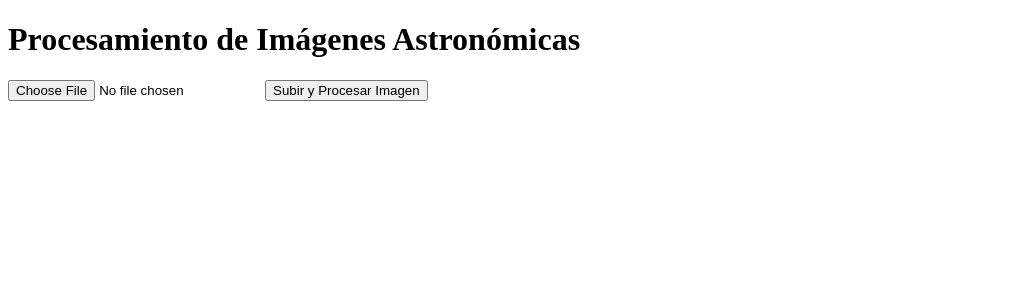
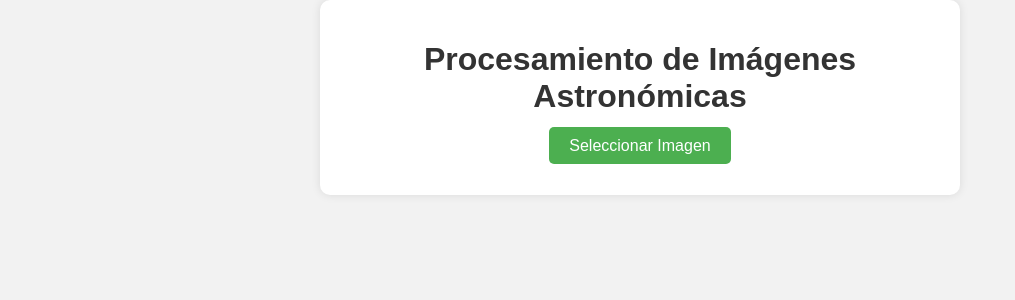
Before and after one commit to Yueqwerty/astro-image-processing, a Flask app: page / in a window 1280 px wide. Shown: the top 300 px of the page, without its empty margins (0-1015 px from the left). Run offline with Flask 3, Linux system fonts and the light colour scheme.

Commit message:
Update index.html

```diff
--- a/templates/index.html
+++ b/templates/index.html
@@ -4,12 +4,80 @@
     <meta charset="UTF-8">
     <meta name="viewport" content="width=device-width, initial-scale=1.0">
     <title>Procesamiento de Imágenes Astronómicas</title>
+    <style>
+        body {
+            font-family: Arial, sans-serif;
+            margin: 0;
+            padding: 0;
+            background-color: #f2f2f2;
+        }
+        .container {
+            max-width: 600px;
+            margin: 0 auto;
+            padding: 20px;
+            background-color: #fff;
+            border-radius: 10px;
+            box-shadow: 0 0 10px rgba(0, 0, 0, 0.1);
+        }
+        h1 {
+            text-align: center;
+            color: #333;
+        }
+        form {
+            text-align: center;
+            margin-top: 20px;
+        }
+        input[type="file"] {
+            display: none;
+        }
+        label {
+            background-color: #4caf50;
+            color: #fff;
+            padding: 10px 20px;
+            border-radius: 5px;
+            cursor: pointer;
+        }
+        label:hover {
+            background-color: #45a049;
+        }
+        #preview {
+            text-align: center;
+            margin-top: 20px;
+        }
+        #preview img {
+            max-width: 100%;
+            max-height: 300px;
+            margin-top: 20px;
+        }
+    </style>
 </head>
 <body>
-    <h1>Procesamiento de Imágenes Astronómicas</h1>
-    <form action="/process_image" method="post" enctype="multipart/form-data">
-        <input type="file" name="file">
-        <button type="submit">Subir y Procesar Imagen</button>
-    </form>
+    <div class="container">
+        <h1>Procesamiento de Imágenes Astronómicas</h1>
+        <form id="upload-form" action="/process_image" method="post" enctype="multipart/form-data">
+            <input type="file" id="file-input" name="file" accept="image/*">
+            <label for="file-input">Seleccionar Imagen</label>
+        </form>
+        <div id="preview"></div>
+    </div>
+
+    <script>
+        const fileInput = document.getElementById('file-input');
+        const preview = document.getElementById('preview');
+
+        fileInput.addEventListener('change', function(event) {
+            const file = event.target.files[0];
+            const reader = new FileReader();
+
+            reader.onload = function(event) {
+                const img = document.createElement('img');
+                img.src = event.target.result;
+                preview.innerHTML = '';
+                preview.appendChild(img);
+            };
+
+            reader.readAsDataURL(file);
+        });
+    </script>
 </body>
 </html>
```
